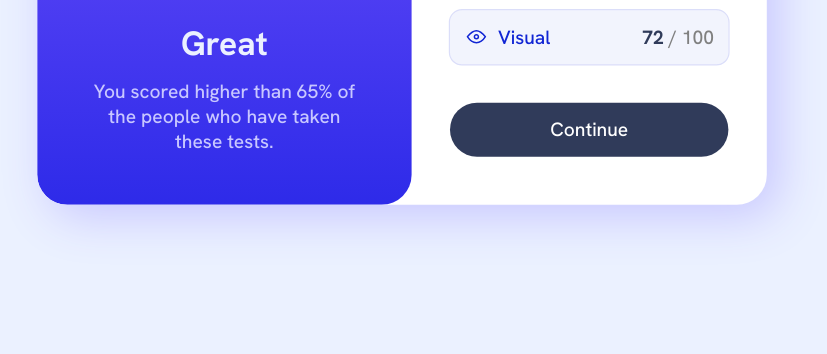
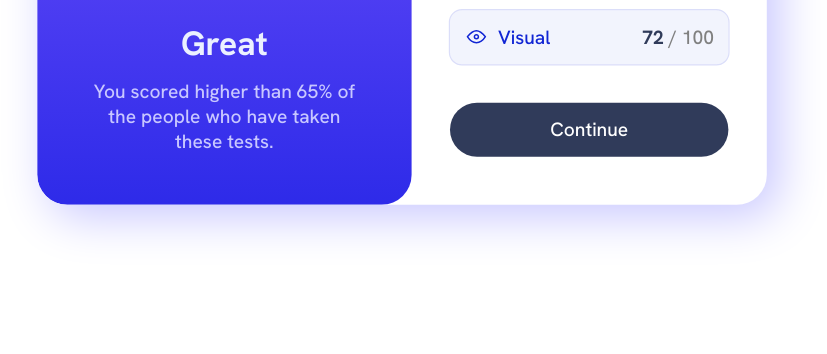
Before and after one commit to mrnestorramirez/results-summary-component, a plain HTML site: page index.html in a window 1280 px wide. Shown: the part 446-800 px from the top of the page, without its empty margins (238-1065 px from the left). Drawn offline with Linux system fonts and the light colour scheme.

Commit message:
some changes

```diff
--- a/styles/main.scss
+++ b/styles/main.scss
@@ -6,7 +6,7 @@ body {
 	min-height: 100vh;
 	font-family: $ff;
 	font-weight: $fw-500;
-	background-color: $clr-neutral-300;
+	background-color: $clr-neutral-100;
 }
 
 .result-summary {
```
Also changed, not shown: styles/main.css, 1 other file.
